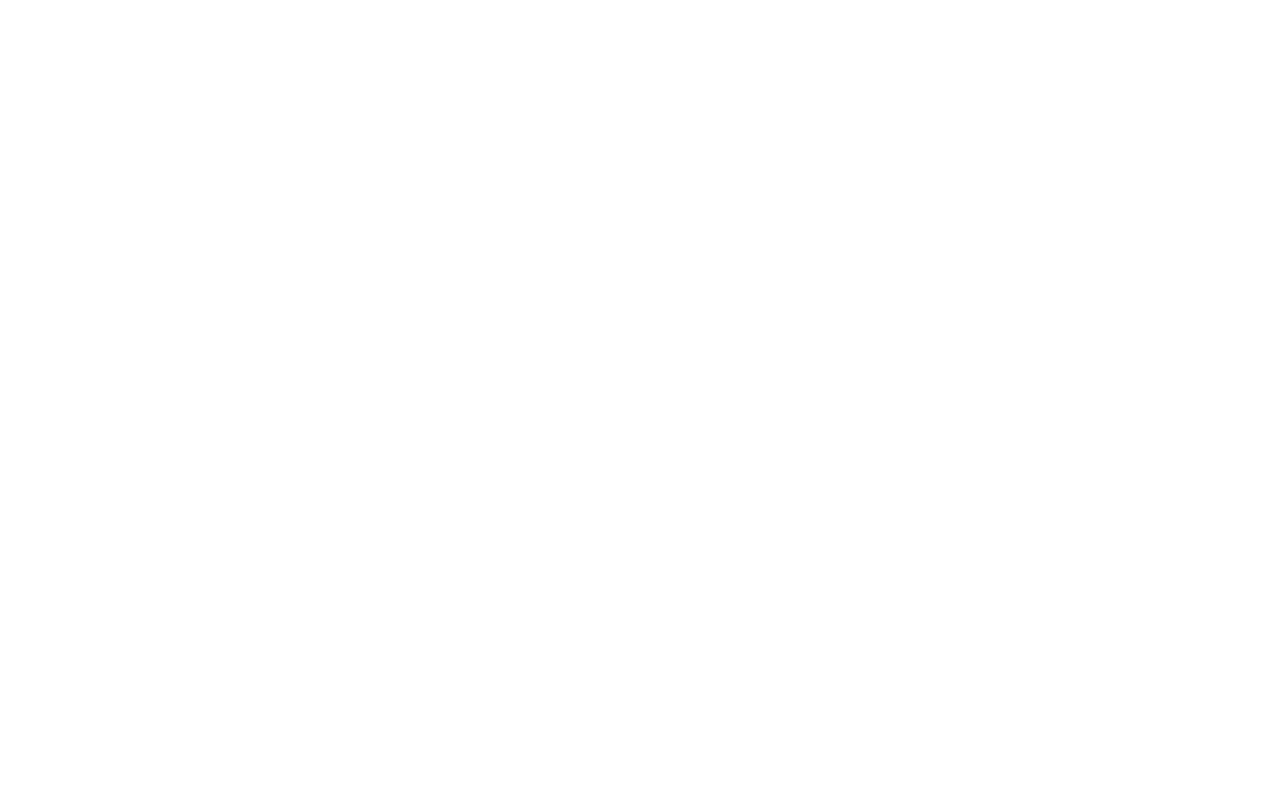
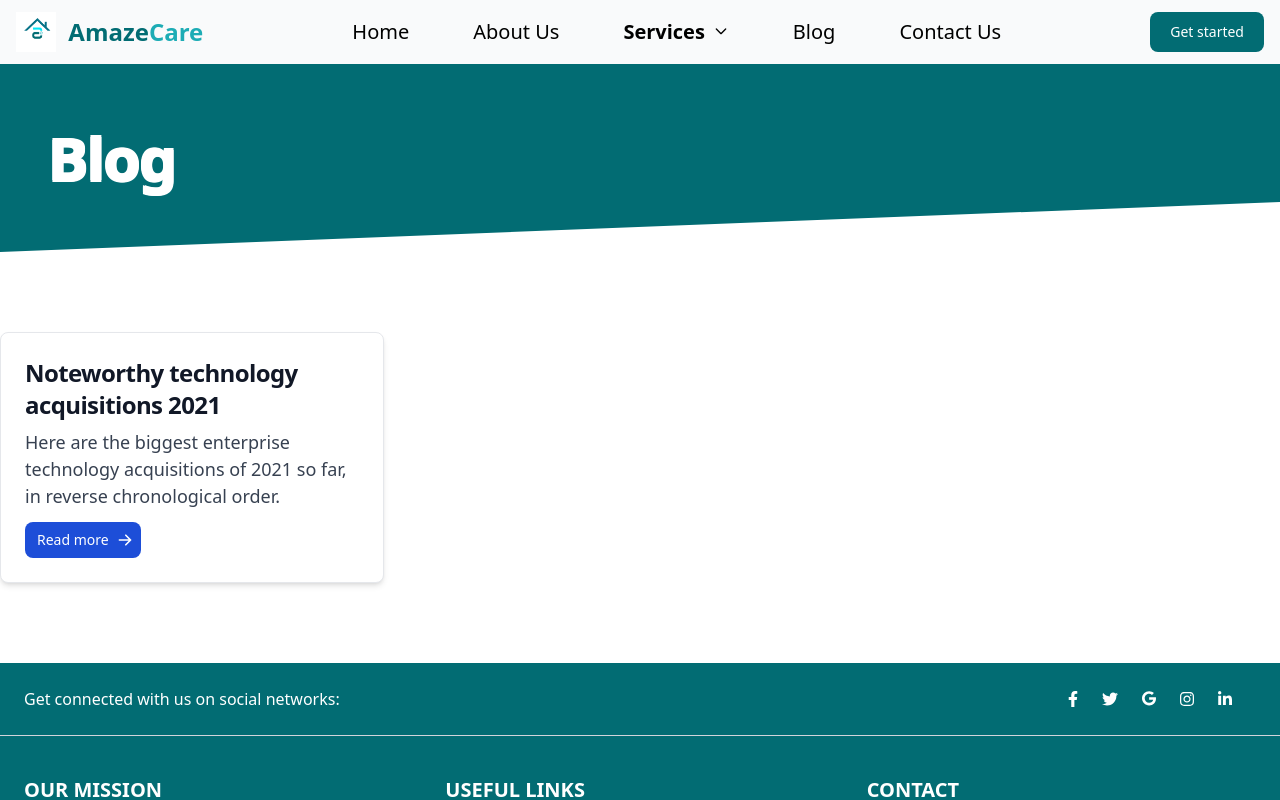
Before and after one commit to AmazeCare/App, a React (Create React App) app: page /blog in a window 1280 px wide. Before the commit this address had no page. Shown: the top 800 px of the page. Built offline with nearby package versions, Linux system fonts and the light colour scheme; the HTML template or start-up script is replaced by a standard one.

Commit message:
changes to blog

```diff
--- a/src/App.js
+++ b/src/App.js
@@ -6,6 +6,7 @@ import HomePage from 'pages/HomePage'
 import AboutUs from 'pages/AboutUs'
 import Resources from 'pages/Resources'
 import ContactUs from 'pages/ContactUs'
+import Blog from 'pages/Blog'
 import NsGovtHelp from 'pages/NsGovtHelp'
 import AssociateCare from 'pages/service/associate-care'
 import CancerCare from 'pages/service/cancer-care'
@@ -29,6 +30,7 @@ function App() {
             <Route path="/about-us" element={<AboutUs />} />
             <Route path="/contact-us" element={<ContactUs />} />
             <Route path="/resources" element={<Resources />} />
+            <Route path="/blog" element={<Blog />} />
             <Route path="/ns-govt-help" element={<NsGovtHelp />} />
             <Route path="/associate-care" element={<AssociateCare />} />
             <Route path="/cancer-care" element={<CancerCare />} />
--- a/src/components/NavItems/index.js
+++ b/src/components/NavItems/index.js
@@ -88,8 +88,8 @@ function NavItems() {
               )}
             </li>
             <li>
-              <a href="/ns-govt-help" className="nav-items">
-                Ns Gov. Help
+              <a href="/blog" className="nav-items">
+                Blog
               </a>
             </li>
             <li>
--- a/src/index.css
+++ b/src/index.css
@@ -4,14 +4,14 @@
 
 
 @layer base {
-
   html, body {
     margin: 0;
     font-family: Proxima Nova, system-ui, sans-serif;
+    overflow-x: hidden;
   }
 
   h1 {
-    @apply text-2xl font-bold;
+    @apply text-3xl font-bold;
   }
 
   h2 {
@@ -27,15 +27,23 @@
     margin: 0 0 20px 0;
   }
 
+  a {
+    @apply hover:text-secondary;
+  }
+
   .link {
     @apply underline text-primary hover:text-secondary visited:text-secondary
   }
 
   input {
-    @apply w-full bg-gray-100 rounded border border-gray-300 focus:border-indigo-500 text-base outline-none text-gray-700 py-1 px-3 leading-8 transition-colors duration-200 ease-in-out
+    @apply w-full bg-gray-100 rounded border border-gray-300 focus:border-indigo-500 text-base outline-none text-gray-700 py-1 px-3 leading-8 transition-colors duration-200 ease-in-out;
   }
 
   .nav-items {
     @apply block px-4 py-2 text-black border-gray-100 no-underline hover:bg-gray-100 hover:text-primary rounded-lg text-xl outline-offset-0;
   }
+
+  .rounded-number {
+    @apply flex w-8 h-8 text-lg md:w-16 md:h-16 mx-auto items-center justify-center md:text-2xl font-bold rounded-full bg-blue-50 text-secondary;
+  }
 }
--- /dev/null
+++ b/src/pages/Blog.js
@@ -0,0 +1,41 @@
+import React from 'react';
+import Header from 'components/Header';
+
+export default function Blog() {
+  return (
+    <main>
+      <Header bgcolor="bg-white" title="Blog" />
+      <section className="py-20 bg-white relative">
+        <div
+          className="bottom-auto top-0 left-0 right-0 w-full absolute pointer-events-none overflow-hidden -mt-20 h-20"
+          style={{ transform: 'translateZ(0)' }}
+        >
+          <svg
+            className="absolute bottom-0 overflow-hidden"
+            xmlns="http://www.w3.org/2000/svg"
+            preserveAspectRatio="none"
+            version="1.1"
+            viewBox="0 0 2560 100"
+            x="0"
+            y="0"
+          >
+            <polygon
+              className="text-white fill-current"
+              points="2560 0 2560 100 0 100"
+            />
+          </svg>
+        </div>
+        <div className="p-6 max-w-sm bg-white rounded-lg border border-gray-200 shadow-md">
+          <a href="#.">
+            <h5 className="mb-2 text-2xl font-bold tracking-tight text-gray-900 dark:text-white">Noteworthy technology acquisitions 2021</h5>
+          </a>
+          <p className="mb-3 font-normal text-gray-700 dark:text-gray-400">Here are the biggest enterprise technology acquisitions of 2021 so far, in reverse chronological order.</p>
+          <a href="#/" className="inline-flex items-center py-2 px-3 text-sm font-medium text-center text-white bg-blue-700 rounded-lg hover:bg-blue-800 focus:ring-4 focus:outline-none focus:ring-blue-300 dark:bg-blue-600 dark:hover:bg-blue-700 dark:focus:ring-blue-800">
+            Read more
+            <svg className="ml-2 -mr-1 w-4 h-4" fill="currentColor" viewBox="0 0 20 20" xmlns="http://www.w3.org/2000/svg"><path fillRule="evenodd" d="M10.293 3.293a1 1 0 011.414 0l6 6a1 1 0 010 1.414l-6 6a1 1 0 01-1.414-1.414L14.586 11H3a1 1 0 110-2h11.586l-4.293-4.293a1 1 0 010-1.414z" clipRule="evenodd" /></svg>
+          </a>
+        </div>
+      </section>
+    </main>
+  )
+}
--- a/src/pages/HomePage.js
+++ b/src/pages/HomePage.js
@@ -69,17 +69,17 @@ function HomePage() {
                   where they call it Home.
                 </p>
                 <p className="mb-8 leading-loose ">
-                  It’s all depending on what do you need, we have a variety of health care
-                  professionals that we can help you with, qualified Nurses Lpn’s and Rn’s, massage
+                  It&apos;s all depending on what do you need, we have a variety of health care
+                  professionals that we can help you with, qualified Nurses Lpn&apos;s and Rn&apos;s, massage
                   therapist, recreational therapist. Etc.
                 </p>
               </div>
             </div>
             <div className="w-full lg:w-1/2 px-8">
               <ul className="space-y-12">
-                <li className="flex -mx-4">
+                <li className="flex items-baseline -mx-4">
                   <div className="px-4">
-                    <span className="flex w-16 h-16 mx-auto items-center justify-center text-2xl font-bold font-heading rounded-full bg-blue-50 text-secondary">
+                    <span className="rounded-number">
                       1
                     </span>
                   </div>
@@ -93,9 +93,9 @@ function HomePage() {
                     </p>
                   </div>
                 </li>
-                <li className="flex -mx-4">
+                <li className="flex items-baseline -mx-4">
                   <div className="px-4">
-                    <span className="flex w-16 h-16 mx-auto items-center justify-center text-2xl font-bold font-heading rounded-full bg-blue-50 text-secondary">
+                    <span className="rounded-number">
                       2
                     </span>
                   </div>
@@ -108,9 +108,9 @@ function HomePage() {
                     </p>
                   </div>
                 </li>
-                <li className="flex -mx-4">
+                <li className="flex items-baseline -mx-4">
                   <div className="px-4">
-                    <span className="flex w-16 h-16 mx-auto items-center justify-center text-2xl font-bold font-heading rounded-full bg-blue-50 text-secondary">
+                    <span className="rounded-number">
                       3
                     </span>
                   </div>
@@ -155,9 +155,9 @@ function HomePage() {
           <div className="flex flex-wrap -mx-8">
             <div className="w-full lg:w-1/2 px-8">
               <ul className="space-y-12">
-                <li className="flex -mx-4">
+                <li className="flex items-baseline -mx-4">
                   <div className="px-4">
-                    <span className="flex w-16 h-16 mx-auto items-center justify-center text-2xl font-bold font-heading rounded-full bg-blue-50 text-secondary">
+                    <span className="rounded-number">
                       4
                     </span>
                   </div>
@@ -170,9 +170,9 @@ function HomePage() {
                     </p>
                   </div>
                 </li>
-                <li className="flex -mx-4">
+                <li className="flex items-baseline -mx-4">
                   <div className="px-4">
-                    <span className="flex w-16 h-16 mx-auto items-center justify-center text-2xl font-bold font-heading rounded-full bg-blue-50 text-secondary">
+                    <span className="rounded-number">
                       5
                     </span>
                   </div>
@@ -185,9 +185,9 @@ function HomePage() {
                     </p>
                   </div>
                 </li>
-                <li className="flex -mx-4">
+                <li className="flex items-baseline -mx-4">
                   <div className="px-4">
-                    <span className="flex w-16 h-16 mx-auto items-center justify-center text-2xl font-bold font-heading rounded-full bg-blue-50 text-secondary">
+                    <span className="rounded-number">
                       6
                     </span>
                   </div>
@@ -196,7 +196,7 @@ function HomePage() {
                       Collaborative care
                     </h3>
                     <p className=" leading-loose">
-                      We’re honored to be connected with qualified individuals to get relevant
+                      We&apos;re honored to be connected with qualified individuals to get relevant
                       information and even one on one care.
                     </p>
                   </div>
@@ -211,12 +211,12 @@ function HomePage() {
                 <p className="mb-8 leading-loose ">
                   For people who are looking for an alternative instead of going to a facility, and
                   wants the comfort and safety of round-the-clock monitoring and care, we offer
-                  24/7 continuous care. A caregiver comes to the senior’s home and stays around the
+                  24/7 continuous care. A caregiver comes to the senior&apos;s home and stays around the
                   clock. With continuous care, a caregiver is always watching over the senior and is
                   ready to assist in all activities of daily living.
                 </p>
                 <p className="mb-8 leading-loose ">
-                  Continuous care does not mean that the caregiver moves into the senior’s home our
+                  Continuous care does not mean that the caregiver moves into the senior&apos;s home our
                   care givers follow the care plan that we created with the family and follow them
                   accordingly, ensuring high level of personal care and companionship that they
                   deserve.
--- a/src/pages/service/hospital-care.js
+++ b/src/pages/service/hospital-care.js
@@ -4,7 +4,7 @@ import Header from 'components/Header'
 export default function HospitalCare() {
   return (
     <main>
-      <Header bgcolor="bg-white" title="Our Services" />
+      <Header bgcolor="bg-white" title="Hospital Care" />
       <section className="py-20 bg-white relative">
         <div
           className="bottom-auto top-0 left-0 right-0 w-full absolute pointer-events-none overflow-hidden -mt-20 h-20"
```
